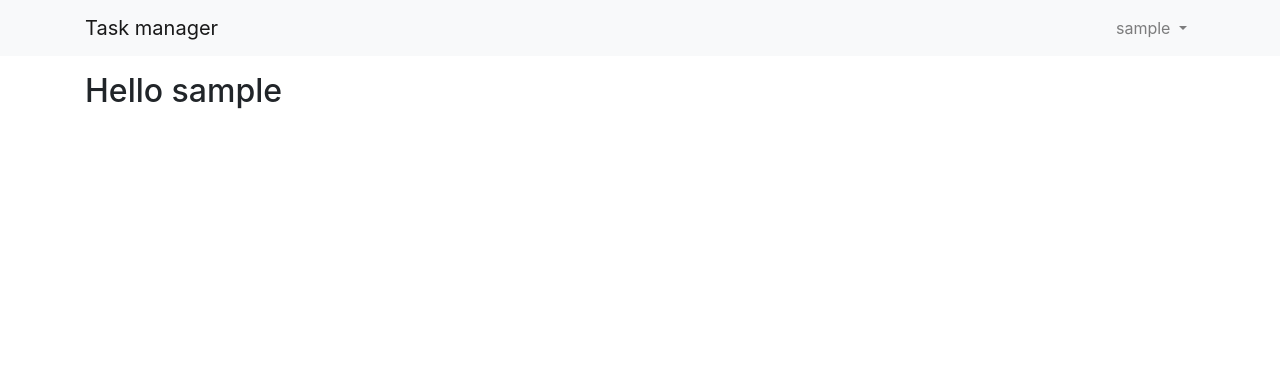
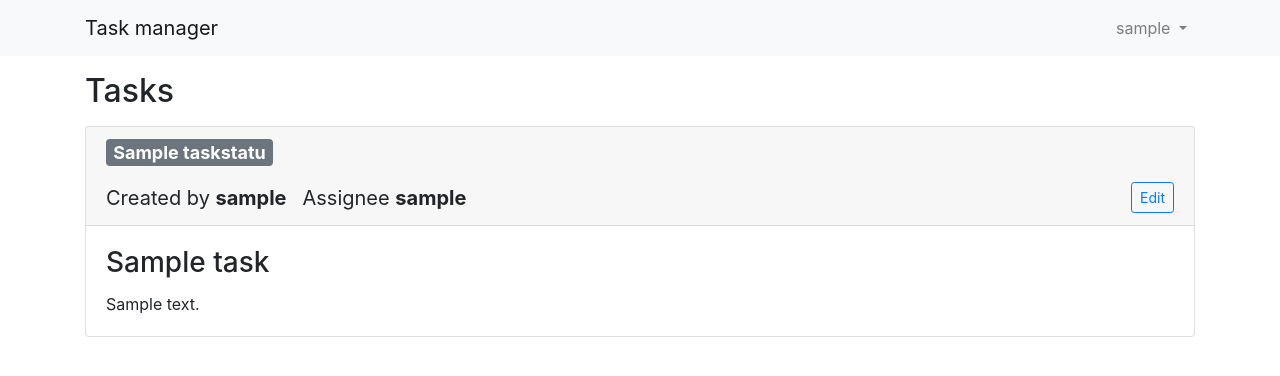
Before and after one commit to veetors/python-project-lvl4, a Django app: page / in a window 1280 px wide. Shown: the top 376 px of the page. Run offline with Django 3.2, Linux system fonts and the light colour scheme; a user stored in the database is signed in; tables that the repository leaves empty hold one stand-in row (values such as "Sample post"); some libraries are stand-ins or nearby versions.

Commit message:
add task markup

```diff
--- a/task_manager/models.py
+++ b/task_manager/models.py
@@ -14,7 +14,7 @@ class TaskStatus(models.Model):
 
 class Task(models.Model):
     name = models.CharField(max_length=255)
-    descriptions = models.TextField(null=True, blank=True)
+    description = models.TextField(null=True, blank=True)
     status = models.ForeignKey(
         TaskStatus,
         default=DEFAULT_STATUS_ID,
--- a/task_manager/templates/home.html
+++ b/task_manager/templates/home.html
@@ -2,10 +2,38 @@
 
 {% block content %}
     <div class="container mt-3">
-        {% if user.is_authenticated %}
-            <h1 class="h2">Hello {{ user.username }}</h1>
+        {% if not user.is_authenticated %}
+            <h1 class="h2">Hello visitor</h1>
         {% else %}
-            <h1 class="h2">Hello visitor</h1>
+            <h1 class="h2 mb-3">Tasks</h1>
+
+            {% for task in tasks %}
+                <div class="card mb-3">
+                    <div class="card-header">
+                        <div class="d-flex d-flex align-items-center justify-content-between h4 mb-3">
+                            <div class="badge badge-secondary mr-4">{{ task.status }}</div>
+                            <!-- <div class="h6 mb-0">
+                                <span class="badge badge-info"></span>
+                            </div> -->
+                        </div>
+                        <div class="d-flex align-items-center justify-content-between">
+                            <span class="h5 font-weight-normal mr-3 mb-0">
+                                Created by <span class="font-weight-bold">{{ task.creator }}</span>
+                            </span>
+                            <span class="h5 font-weight-normal mb-0">
+                                Assignee <span class="font-weight-bold">{{ task.assigned_to }}</span>
+                            </span>
+                            <a href="#" class="btn btn-outline-primary btn-sm ml-auto" role="button" aria-pressed="true">Edit</a>
+                        </div>
+                    </div>
+                    <div class="card-body">
+                        <h2 class="card-title h3">{{ task.name }}</h2>
+                        {% if task.description %}
+                            <p class="card-text">{{ task.description }}</p>
+                        {% endif %}
+                    </div>
+                </div>
+            {% endfor %}
         {% endif %}
     </div>
 {% endblock %}
--- a/task_manager/views.py
+++ b/task_manager/views.py
@@ -1,10 +1,15 @@
 from django.contrib import messages
 from django.shortcuts import redirect, render
 from task_manager.forms import SignupForm
+from task_manager.models import Task
 
 
 def home(request):
-    return render(request, 'home.html')
+    tasks = Task.objects.all()
+
+    return render(request, 'home.html', context={
+        'tasks': tasks,
+    })
 
 
 def signup(request):
```
Also changed, not shown: task_manager/migrations/0004_auto_20201010_1633.py (added).
